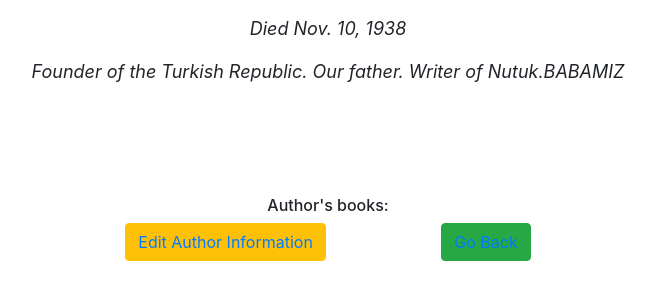
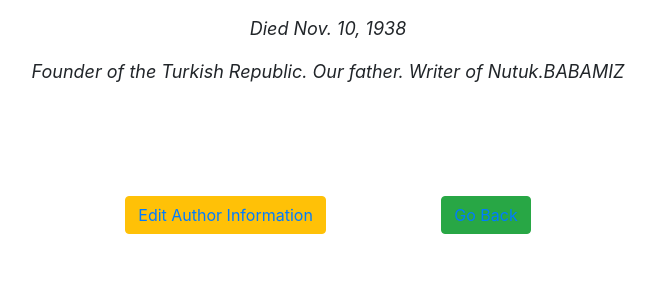
Before and after one commit to yucehan57/LibraryProject, a Django app: page /authors/4 in a window 1280 px wide. Shown: the part 190-490 px from the top of the page, without its empty margins (312-967 px from the left). Run offline with Django 3.2, Linux system fonts and the light colour scheme; data comes from the database, SQL or seed files in the repository; both versions use the stored data as it was after the commit; some libraries are stand-ins or nearby versions.

Commit message:
removed unnecessary template tagging from authordetailview

```diff
--- a/library_app/models.py
+++ b/library_app/models.py
@@ -17,8 +17,7 @@ class Genre(models.Model):
 class Book(models.Model):
     """Model representing a book (but not a specific copy of a book)"""
     title = models.CharField(max_length=200)
-    author = models.ForeignKey('Author', on_delete=models.SET_NULL, null=True,
-                               related_name='books')
+    author = models.ForeignKey('Author', on_delete=models.SET_NULL, null=True)
     summary = models.TextField(max_length=1000,
                 help_text='Enter a brief description of the book',
                 null=True, blank=True)
--- a/library_app/templates/library_app/author_detail.html
+++ b/library_app/templates/library_app/author_detail.html
@@ -23,19 +23,14 @@
   <p><strong>No summary is provided for this author</strong></p>
   {% endif %}
     <div class="authorDetailButtons">
-      <h6>Author's books:</h6>
-      {% for book in author_books %}
-        <p>{{book.title}}</p>
-      {% endfor %}
+      <button id='updateAuthorButton' type="button" class="btn btn-warning">
+      <a href="{% url 'library_app:edit-author' author.pk %}">Edit Author Information</a>
+      </button>
 
-    <button id='updateAuthorButton' type="button" class="btn btn-warning">
-      <a href="{% url 'library_app:edit-author' author.pk %}">Edit Author Information</a>
-
-    </button>
-    <button id='goBackAuthorButton' type="button" class="btn btn-success">
+      <button id='goBackAuthorButton' type="button" class="btn btn-success">
       <a href="{% url 'library_app:author-list' %}">Go Back</a>
-    </button>
-  </div>
+      </button>
+    </div>
 
 
 
```
Also changed, not shown: library_app/views.py (+13 -5 lines), db.sqlite3.
